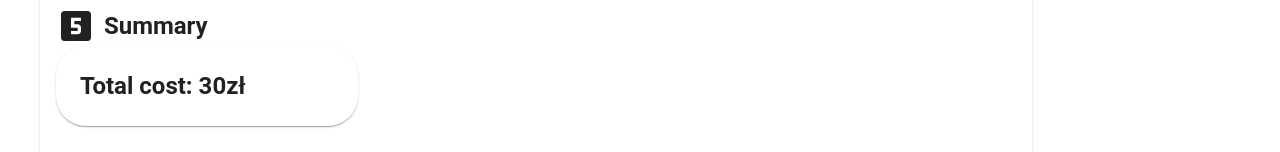
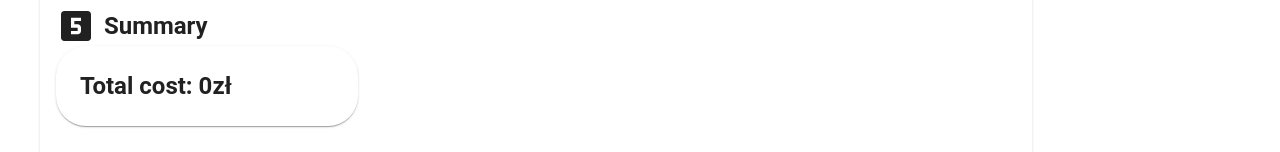
Before and after one commit to Kacper-Sleziak/eCommerce-application, a React (Create React App) app in the folder frontend/: page /cart in a window 1280 px wide. Shown: the part 1021-1173 px from the top of the page. Built offline with nearby package versions, Linux system fonts and the light colour scheme.

Commit message:
Added total cost of cart

```diff
--- a/frontend/src/features/Cart/ItemsToBuy.tsx
+++ b/frontend/src/features/Cart/ItemsToBuy.tsx
@@ -6,7 +6,6 @@ import '../../styles/pages/cart.css'
 
 const ItemsToBuy: React.FC = () => {
   const cartItems = useSelector(selectCart)
-  console.log(cartItems)
 
   const renderItems = () => {
     if (cartItems !== undefined) {
--- a/frontend/src/features/Cart/Summary.tsx
+++ b/frontend/src/features/Cart/Summary.tsx
@@ -1,7 +1,11 @@
 import React from 'react'
+import { useSelector } from 'react-redux'
 import { Card, Typography } from '@mui/material'
+import { selectCartTotalPrice } from '../../store/slices/CartSlice'
 
 const Summary: React.FC = () => {
+  const totalCost = useSelector(selectCartTotalPrice)
+
   return (
     <Card
       sx={{
@@ -21,7 +25,7 @@ const Summary: React.FC = () => {
           fontWeight: '600',
         }}
       >
-        Total cost: 30zł
+        Total cost: {totalCost}zł
       </Typography>
     </Card>
   )
--- a/frontend/src/store/slices/CartSlice.ts
+++ b/frontend/src/store/slices/CartSlice.ts
@@ -35,14 +35,12 @@ export const CartSlice = createSlice({
 
       state.items.forEach((element: IItem) => {
         if (element.id === item.id) {
-          console.log('here1')
           isItemInCart = true
           element.amount += item.amount
         }
       })
 
       if (!isItemInCart) {
-        console.log('here2')
         state.items = [...state.items, item]
       }
     },
@@ -62,4 +60,14 @@ export const selectAmountOfItems = (state: { cartData: IState }) => {
   return state.cartData.items.length
 }
 
+export const selectCartTotalPrice = (state: { cartData: IState }) => {
+  let totalPrice = 0
+
+  state.cartData.items.forEach((item: IItem) => {
+    totalPrice += item.amount * item.total_price
+  })
+
+  return totalPrice
+}
+
 export default CartSlice.reducer
```
